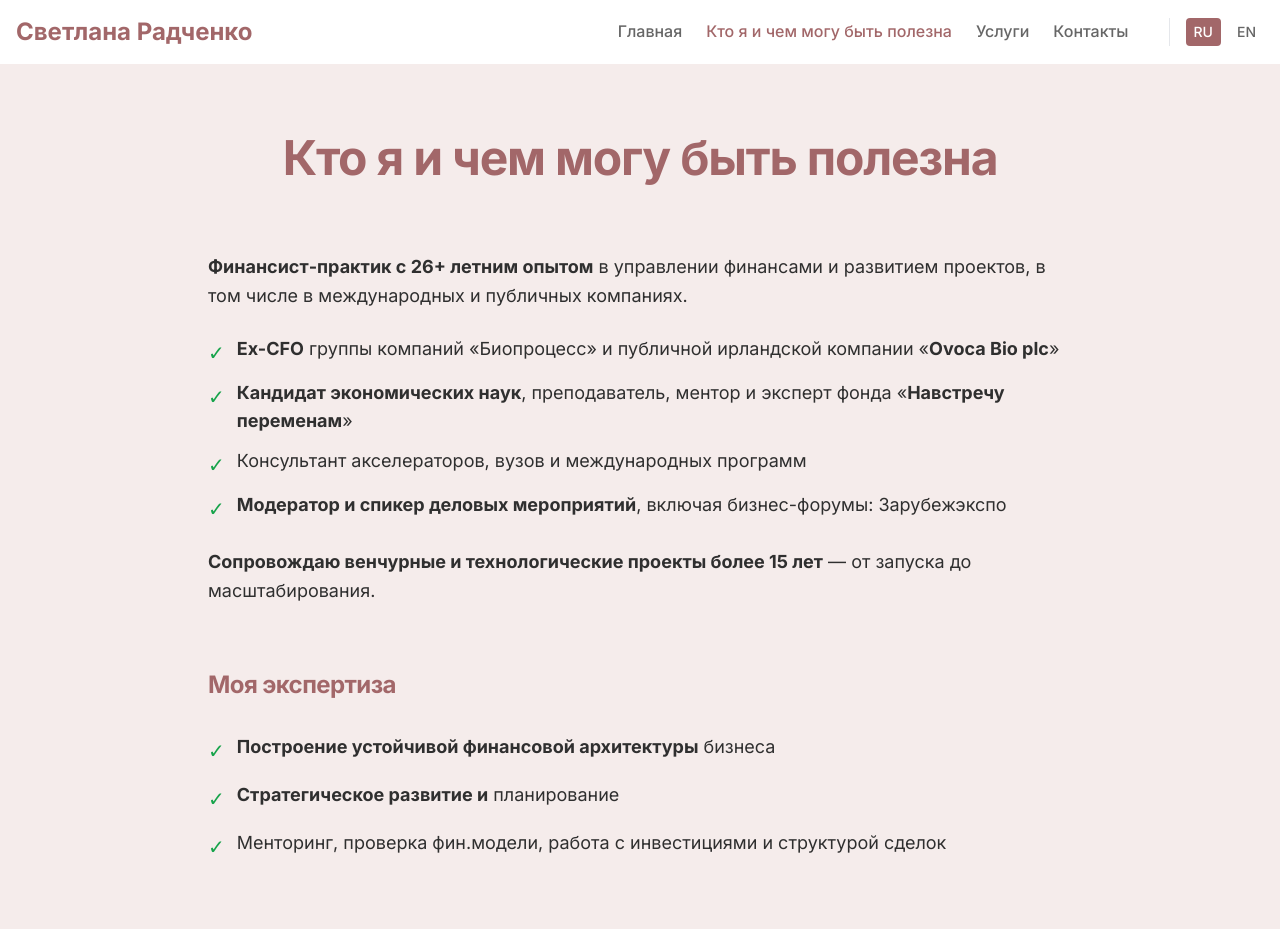
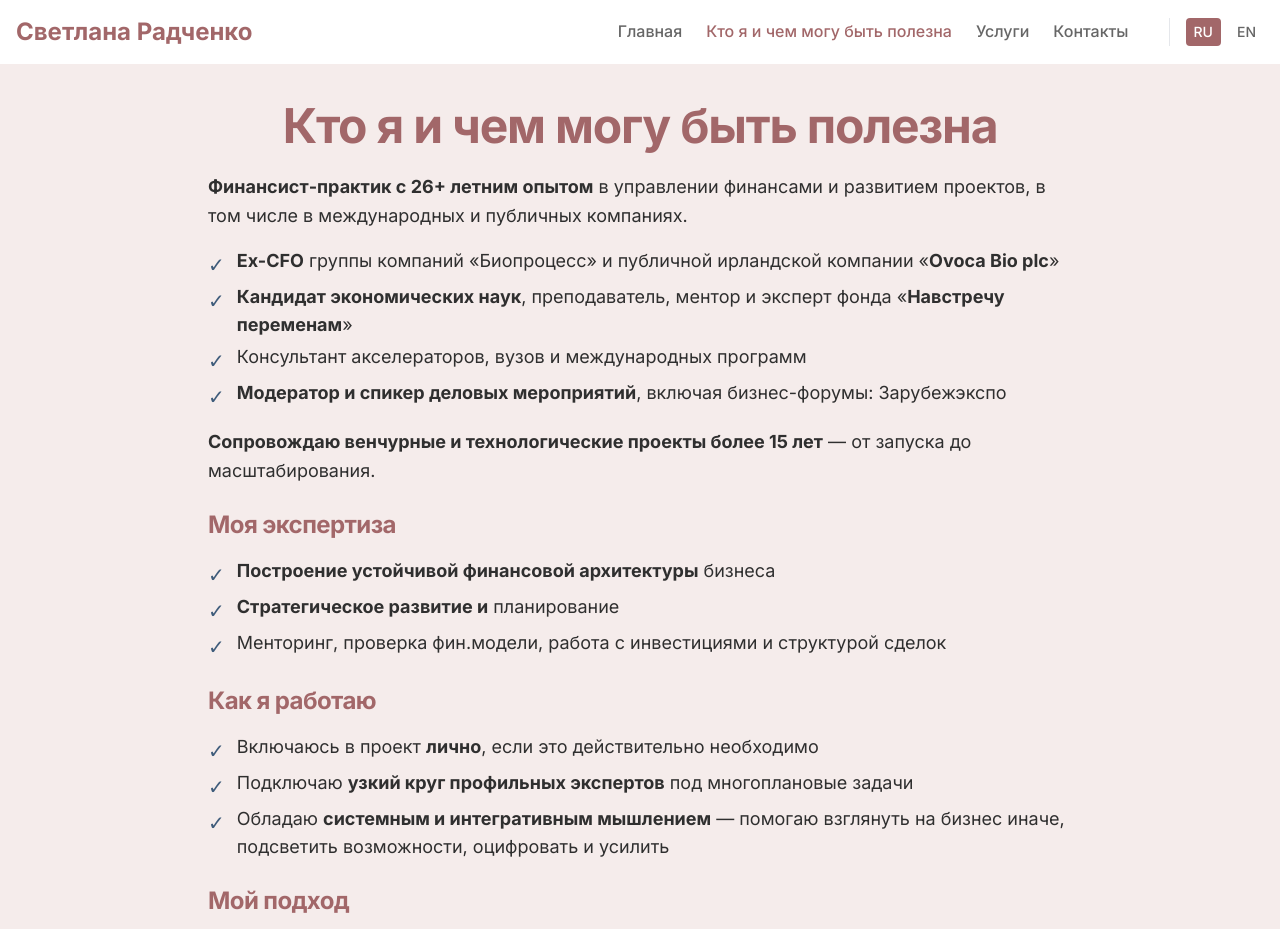
Before and after one commit to svetlanarad2030/svetlana-radchenko-landing, a Next.js app: page /about in a window 1280 px wide. Shown: the top 929 px of the page. Built offline with nearby package versions, Linux system fonts and the light colour scheme.

Commit message:
reduce spaces row

```diff
--- a/src/app/about/page.tsx
+++ b/src/app/about/page.tsx
@@ -22,102 +22,82 @@ export default function AboutPage(): ReactElement {
     <div className="min-h-screen">
       <Navigation />
       <main className="bg-bg-primary">
-      <div className="max-w-4xl mx-auto px-4 py-16">
+      <div className="max-w-4xl mx-auto px-4 py-8">
         {/* Hero Section */}
-        <section className="text-center mb-16">
-          <h1 className="text-4xl md:text-5xl font-bold text-brand-primary mb-6">
+        <section className="mb-16">
+          <h1 className="text-4xl md:text-5xl font-bold text-brand-primary mb-4 text-center">
             Кто я и чем могу быть полезна
           </h1>
-        </section>
-
-        {/* Main Content */}
-        <section className="prose prose-lg mx-auto mb-16">
-          <div className="space-y-6 text-text-primary">
-            <p className="text-lg leading-relaxed">
+          <p className="text-lg leading-relaxed text-text-primary mb-4">
             <span className="font-bold">Финансист-практик с 26+ летним опытом</span> в управлении финансами и развитием проектов, в том числе в международных и публичных компаниях.
           </p>
 
-            <ul className="space-y-3 text-lg">
+          <ul className="space-y-1 text-lg text-text-primary">
             <li className="flex items-start gap-3">
-                <span className="text-green-600 mt-1 text-xl">✓</span>
+              <span className="mt-1 text-xl" style={{color: '#3E5B7A'}}>✓</span>
               <span><span className="font-bold">Ex-CFO</span> группы компаний «Биопроцесс» и публичной ирландской компании «<span className="font-bold">Ovoca Bio plc</span>»</span>
             </li>
             <li className="flex items-start gap-3">
-                <span className="text-green-600 mt-1 text-xl">✓</span>
+              <span className="mt-1 text-xl" style={{color: '#3E5B7A'}}>✓</span>
               <span><span className="font-bold">Кандидат экономических наук</span>, преподаватель, ментор и эксперт фонда «<span className="font-bold">Навстречу переменам</span>»</span>
             </li>
             <li className="flex items-start gap-3">
-                <span className="text-green-600 mt-1 text-xl">✓</span>
+              <span className="mt-1 text-xl" style={{color: '#3E5B7A'}}>✓</span>
               <span>Консультант акселераторов, вузов и международных программ</span>
             </li>
             <li className="flex items-start gap-3">
-                <span className="text-green-600 mt-1 text-xl">✓</span>
+              <span className="mt-1 text-xl" style={{color: '#3E5B7A'}}>✓</span>
               <span><span className="font-bold">Модератор и спикер деловых мероприятий</span>, включая бизнес-форумы: Зарубежэкспо</span>
             </li>
           </ul>
 
-            <p className="text-lg leading-relaxed mt-6">
+          <p className="text-lg leading-relaxed text-text-primary mt-4">
             <span className="font-bold">Сопровождаю венчурные и технологические проекты более 15 лет</span> — от запуска до масштабирования.
           </p>
-          </div>
-        </section>
 
-
-        {/* Expertise Section */}
-        <section className="mb-16">
-          <h2 className="text-2xl font-bold text-brand-primary mb-8">
+          <h2 className="text-2xl font-bold text-brand-primary mb-4 mt-6">
             Моя экспертиза
           </h2>
 
-          <div className="space-y-4 max-w-4xl mx-auto">
-            <ul className="space-y-4 text-lg">
+          <ul className="space-y-1 text-lg text-text-primary">
             <li className="flex items-start gap-3">
-                <span className="text-green-600 mt-1 text-xl">✓</span>
+              <span className="mt-1 text-xl" style={{color: '#3E5B7A'}}>✓</span>
               <span><span className="font-bold">Построение устойчивой финансовой архитектуры</span> бизнеса</span>
             </li>
             <li className="flex items-start gap-3">
-                <span className="text-green-600 mt-1 text-xl">✓</span>
+              <span className="mt-1 text-xl" style={{color: '#3E5B7A'}}>✓</span>
               <span><span className="font-bold">Стратегическое развитие и</span> планирование</span>
             </li>
             <li className="flex items-start gap-3">
-                <span className="text-green-600 mt-1 text-xl">✓</span>
+              <span className="mt-1 text-xl" style={{color: '#3E5B7A'}}>✓</span>
               <span>Менторинг, проверка фин.модели, работа с инвестициями и структурой сделок</span>
             </li>
           </ul>
-          </div>
-        </section>
 
-        {/* How I Work Section */}
-        <section className="mb-16">
-          <h2 className="text-2xl font-bold text-brand-primary mb-8">
+          <h2 className="text-2xl font-bold text-brand-primary mb-4 mt-6">
             Как я работаю
           </h2>
 
-          <div className="space-y-4 max-w-4xl mx-auto">
-            <ul className="space-y-4 text-lg">
+          <ul className="space-y-1 text-lg text-text-primary">
             <li className="flex items-start gap-3">
-                <span className="text-green-600 mt-1 text-xl">✓</span>
+              <span className="mt-1 text-xl" style={{color: '#3E5B7A'}}>✓</span>
               <span>Включаюсь в проект <span className="font-bold">лично</span>, если это действительно необходимо</span>
             </li>
             <li className="flex items-start gap-3">
-                <span className="text-green-600 mt-1 text-xl">✓</span>
+              <span className="mt-1 text-xl" style={{color: '#3E5B7A'}}>✓</span>
               <span>Подключаю <span className="font-bold">узкий круг профильных экспертов</span> под многоплановые задачи</span>
             </li>
             <li className="flex items-start gap-3">
-                <span className="text-green-600 mt-1 text-xl">✓</span>
+              <span className="mt-1 text-xl" style={{color: '#3E5B7A'}}>✓</span>
               <span>Обладаю <span className="font-bold">системным и интегративным мышлением</span> — помогаю взглянуть на бизнес иначе, подсветить возможности, оцифровать и усилить</span>
             </li>
           </ul>
-          </div>
-        </section>
 
-        {/* My Approach Section */}
-        <section className="mb-16">
-          <h2 className="text-2xl font-bold text-brand-primary mb-8">
+          <h2 className="text-2xl font-bold text-brand-primary mb-4 mt-6">
             Мой подход
           </h2>
 
-          <div className="space-y-6 max-w-4xl mx-auto text-text-primary">
+          <div className="space-y-4 text-text-primary">
             <p className="text-lg leading-relaxed">
               <span className="font-bold">Финансовая модель помогает увидеть, как может развиваться бизнес.</span>
             </p>
--- a/src/app/contact/page.tsx
+++ b/src/app/contact/page.tsx
@@ -41,7 +41,7 @@ export default function ContactPage(): ReactElement {
 
       {/* Main contact section with light background */}
       <main className="min-h-screen" style={{ backgroundColor: '#FAF6F5' }}>
-        <div className="max-w-4xl mx-auto px-4 py-16">
+        <div className="max-w-4xl mx-auto px-4 py-8">
           {/* Hero Section */}
           <section className="text-center mb-16">
             <h1 className="text-4xl md:text-5xl font-bold text-brand-primary mb-6">
--- a/src/app/services/page.tsx
+++ b/src/app/services/page.tsx
@@ -21,7 +21,7 @@ export default function ServicesPage(): ReactElement {
     <div className="min-h-screen">
       <Navigation />
       <main className="bg-bg-primary">
-        <div className="max-w-6xl mx-auto px-4 py-16">
+        <div className="max-w-6xl mx-auto px-4 py-8">
           {/* Hero Section */}
           <section className="text-center mb-16">
             <h1 className="text-4xl md:text-5xl font-bold text-brand-primary mb-6">
```
Lines whose indentation alone changed are shown as unchanged.
